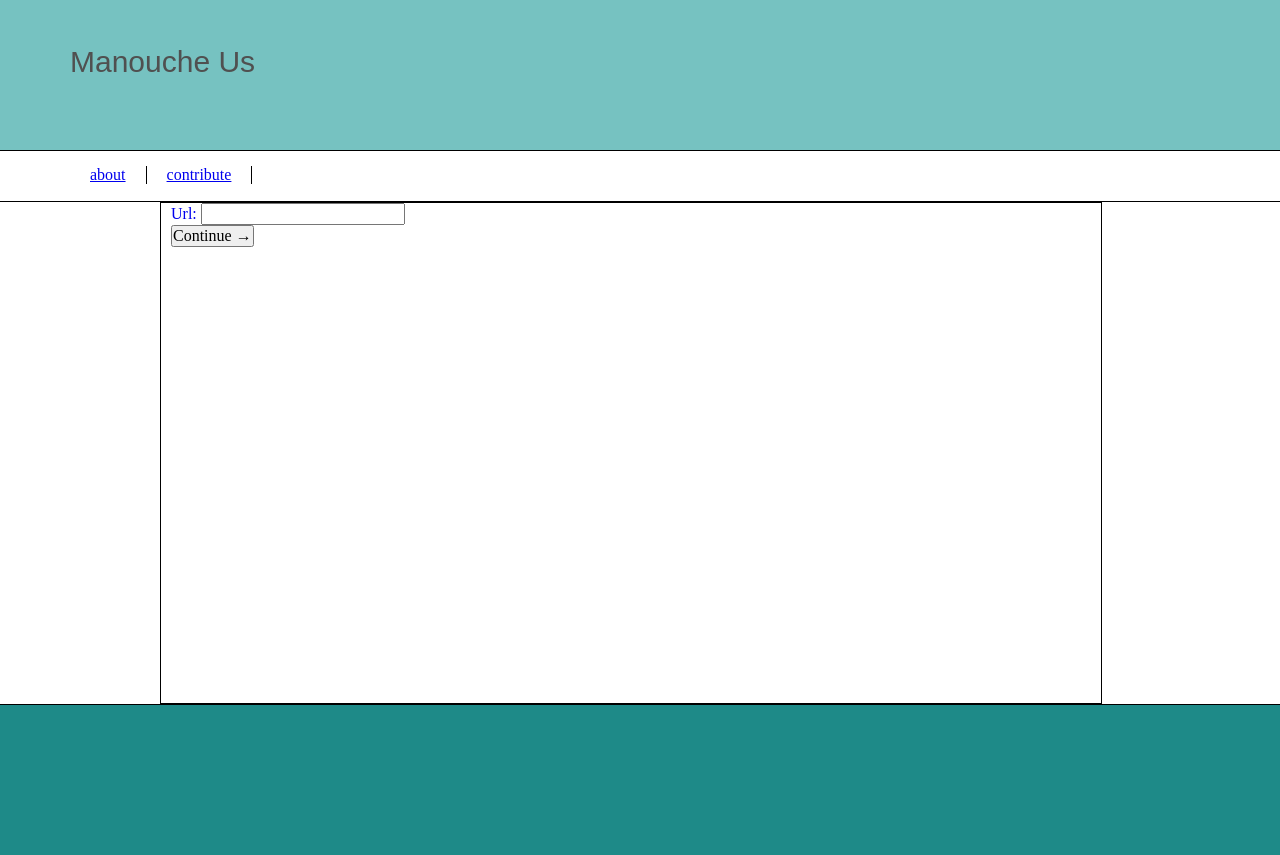
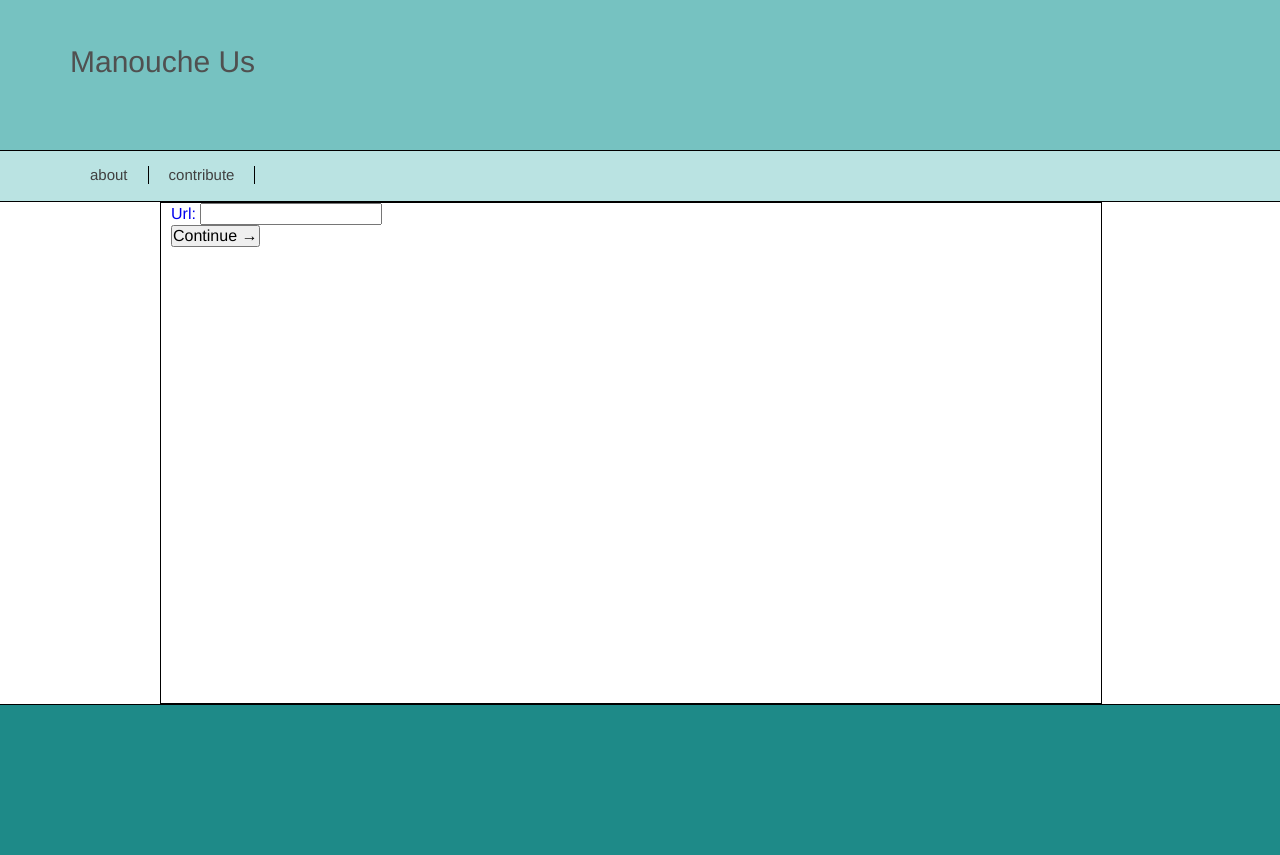
Before and after one commit to tarsisazevedo/djangodash2011, a Django app: page / in a window 1280 px wide. Run offline with Django 3.2, Linux system fonts and the light colour scheme.

Commit message:
Add layout to menu

```diff
--- a/manouche_us/project/static/css/index.css
+++ b/manouche_us/project/static/css/index.css
@@ -1,3 +1,7 @@
+body {
+    font-family: Helvetica, Arial;
+}
+
 .header {
     height: 150px;
     border-bottom: 1px solid black;
@@ -5,7 +9,6 @@
 }
 
 .header h1 {
-    font-family: Arial;
     font-weight: normal;
     font-size: 30px;
     margin-left: 70px;
@@ -14,6 +17,7 @@
 }
 
 .menu {
+    background-color: #BAE3E2;
     height: 50px;
     border-bottom: 1px solid black;
 }
@@ -29,6 +33,16 @@
     border-right: 1px solid black;
 }
 
+.menu ul li a:hover {
+    text-decoration: underline;
+}
+
+.menu ul li a {
+    color: #404040;
+    font-size: 15px;
+    text-decoration: none
+}
+
 .content .main {
     height: 500px;
     border: 1px solid black;
```
